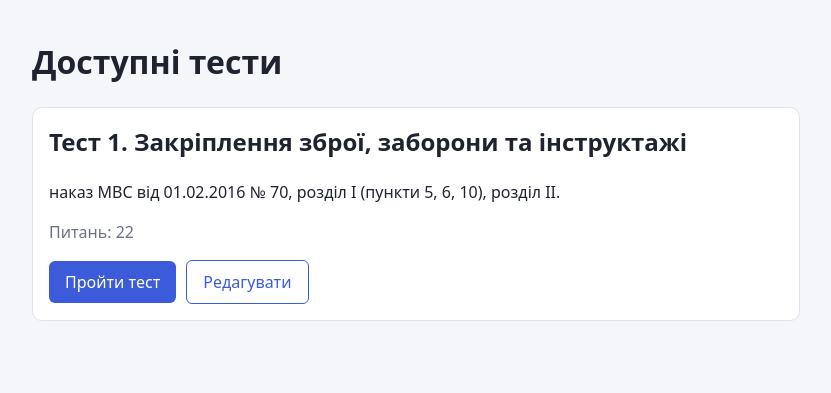
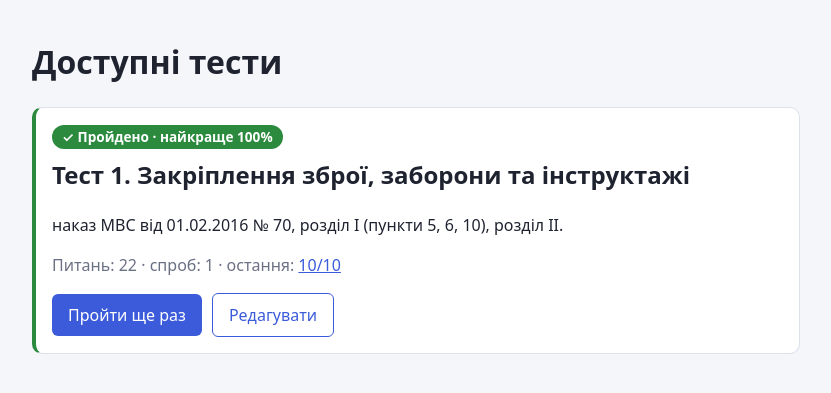
Before and after one commit to Neutrion1985/TetsL, a Flask app: page / in a window 1280 px wide. Shown: the part 56-449 px from the top of the page, without its empty margins (224-1055 px from the left). Run offline with Flask 3, Linux system fonts and the light colour scheme; the visitor is signed in with stand-in values (Sample User, id 1); data comes from the database, SQL or seed files in the repository; tables that the repository leaves empty hold one stand-in row (values such as "Sample post").

Commit message:
Show per-user test status on the homepage
Each test card shows whether the current user has taken it, their best
score, number of attempts and a link to the latest result.

Co-Authored-By: Claude Opus 5.5 <noreply@anthropic.com>
Claude-Session: https://claude.ai/code/session_01UmzcqCZ2eDozTzKkxzpEu2

```diff
--- a/app.py
+++ b/app.py
@@ -291,7 +291,21 @@ def index():
         SELECT t.*, COUNT(q.id) AS qcount FROM tests t
         LEFT JOIN questions q ON q.test_id = t.id
         GROUP BY t.id ORDER BY t.id""").fetchall()
-    return render_template("index.html", tests=tests)
+    stats = {}
+    if g.user:
+        # Статистика спроб поточного користувача: кількість, найкращий і останній результат.
+        for r in get_db().execute("""
+            SELECT a.test_id, COUNT(*) AS cnt, MAX(a.score * 1.0 / a.total) AS best_ratio,
+                   (SELECT score || '/' || total FROM attempts l
+                    WHERE l.test_id = a.test_id AND l.user_id = a.user_id
+                    ORDER BY l.id DESC LIMIT 1) AS last,
+                   (SELECT id FROM attempts l
+                    WHERE l.test_id = a.test_id AND l.user_id = a.user_id
+                    ORDER BY l.id DESC LIMIT 1) AS last_id
+            FROM attempts a WHERE a.user_id = ? GROUP BY a.test_id""", (g.user["id"],)):
+            stats[r["test_id"]] = {"count": r["cnt"], "best": round(100 * r["best_ratio"]),
+                                   "last": r["last"], "last_id": r["last_id"]}
+    return render_template("index.html", tests=tests, stats=stats)
 
 
 def load_test(test_id):
--- a/static/style.css
+++ b/static/style.css
@@ -38,3 +38,8 @@ form.inline { display:inline; }
 .score { font-size:1.2rem; }
 table { width:100%; border-collapse:collapse; background:var(--card); border-radius:10px; overflow:hidden; margin-bottom:16px; }
 th, td { text-align:left; padding:8px 10px; border-bottom:1px solid var(--border); }
+.badge { display:inline-block; font-size:.85rem; font-weight:600; padding:2px 10px; border-radius:999px; margin-bottom:8px; }
+.badge.new { background:var(--bg); color:var(--muted); border:1px solid var(--border); }
+.badge.ok { background:var(--ok); color:#fff; }
+.badge.partial { background:var(--accent); color:#fff; }
+.card.done { border-left:4px solid var(--ok); }
--- a/templates/index.html
+++ b/templates/index.html
@@ -4,12 +4,20 @@
 <h1>Доступні тести</h1>
 {% if not g.user %}<p class="muted">Зареєструйтеся або увійдіть, щоб проходити тести.</p>{% endif %}
 {% for t in tests %}
-  <div class="card">
+  {% set st = stats.get(t.id) %}
+  <div class="card{% if st %} done{% endif %}">
+    {% if g.user %}
+      {% if st %}
+        <span class="badge {% if st.best == 100 %}ok{% else %}partial{% endif %}">✓ Пройдено · найкраще {{ st.best }}%</span>
+      {% else %}
+        <span class="badge new">Не пройдено</span>
+      {% endif %}
+    {% endif %}
     <h2>{{ t.title }}</h2>
     {% if t.description %}<p>{{ t.description }}</p>{% endif %}
-    <p class="muted">Питань: {{ t.qcount }}</p>
+    <p class="muted">Питань: {{ t.qcount }}{% if st %} · спроб: {{ st.count }} · остання: <a href="{{ url_for('result', attempt_id=st.last_id) }}">{{ st.last }}</a>{% endif %}</p>
     <div class="row">
-      {% if t.qcount %}<a class="button" href="{{ url_for('take_test', test_id=t.id) }}">Пройти тест</a>{% endif %}
+      {% if t.qcount %}<a class="button" href="{{ url_for('take_test', test_id=t.id) }}">{% if st %}Пройти ще раз{% else %}Пройти тест{% endif %}</a>{% endif %}
       {% if g.user and g.user.is_admin %}<a class="button secondary" href="{{ url_for('edit_test', test_id=t.id) }}">Редагувати</a>{% endif %}
     </div>
   </div>
```
